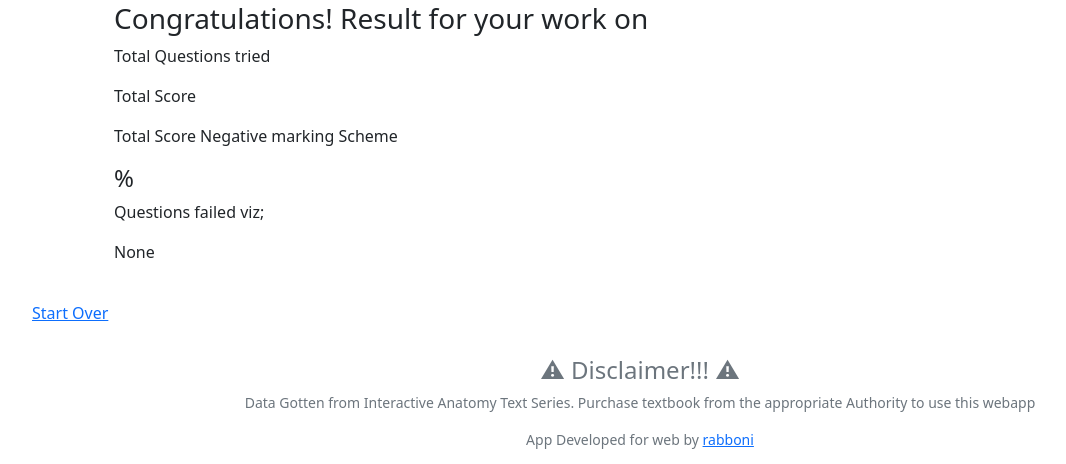
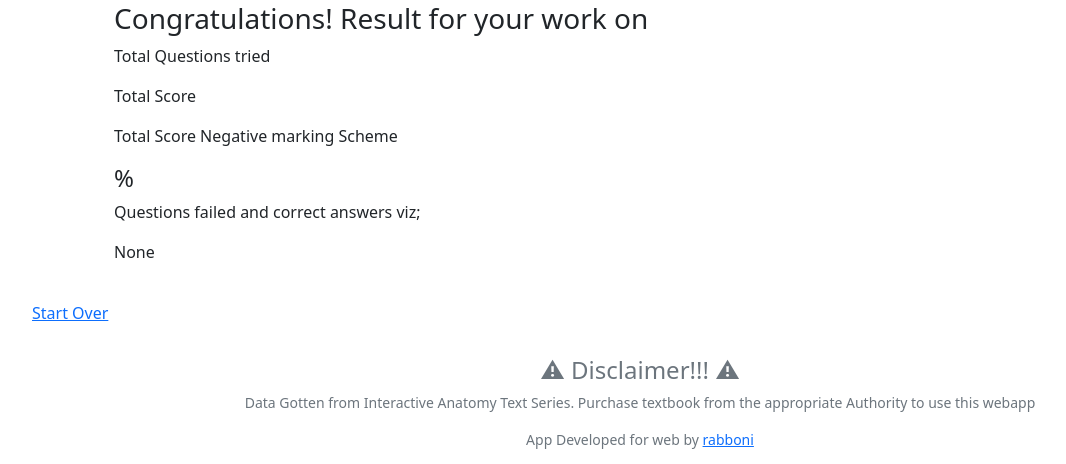
Before and after one commit to Gideon00/prof-anatomy, a Flask app: template templates/end.html in a window 1280 px wide. Shown: the part 158-622 px from the top of the page, without its empty margins (0-1066 px from the left). Run offline with Flask 2, Linux system fonts and the light colour scheme; the template is opened without the code that fills it, so the values that code supplies are empty.

Commit message:
edit end.html

```diff
--- a/templates/end.html
+++ b/templates/end.html
@@ -15,12 +15,13 @@
 			<p>Total Score {{ score }}</p>
             <p>Total Score Negative marking Scheme {{ scoreN }}</p>
 			<h4>{{ per }}%</h4>
-            <p>Questions failed viz;</p>
+            <p>Questions failed and correct answers viz;</p>
             {% if failed %}
             <ul>
                 {% for fail in failed %}
                     <li>{{ fail }}</li>
                 {% endfor %}
+                <h6>The answer(s) above are the corrections!!</h6>
             </ul>
             {% else %}
             <p>None</p>
```
